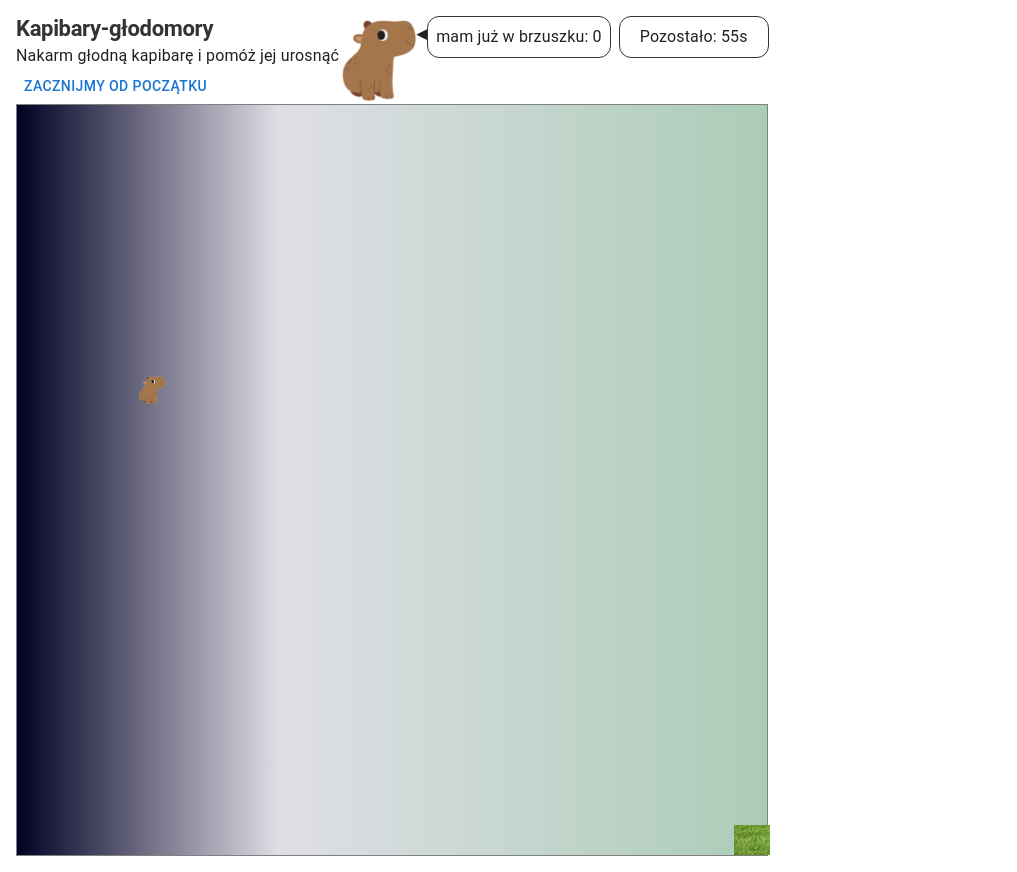
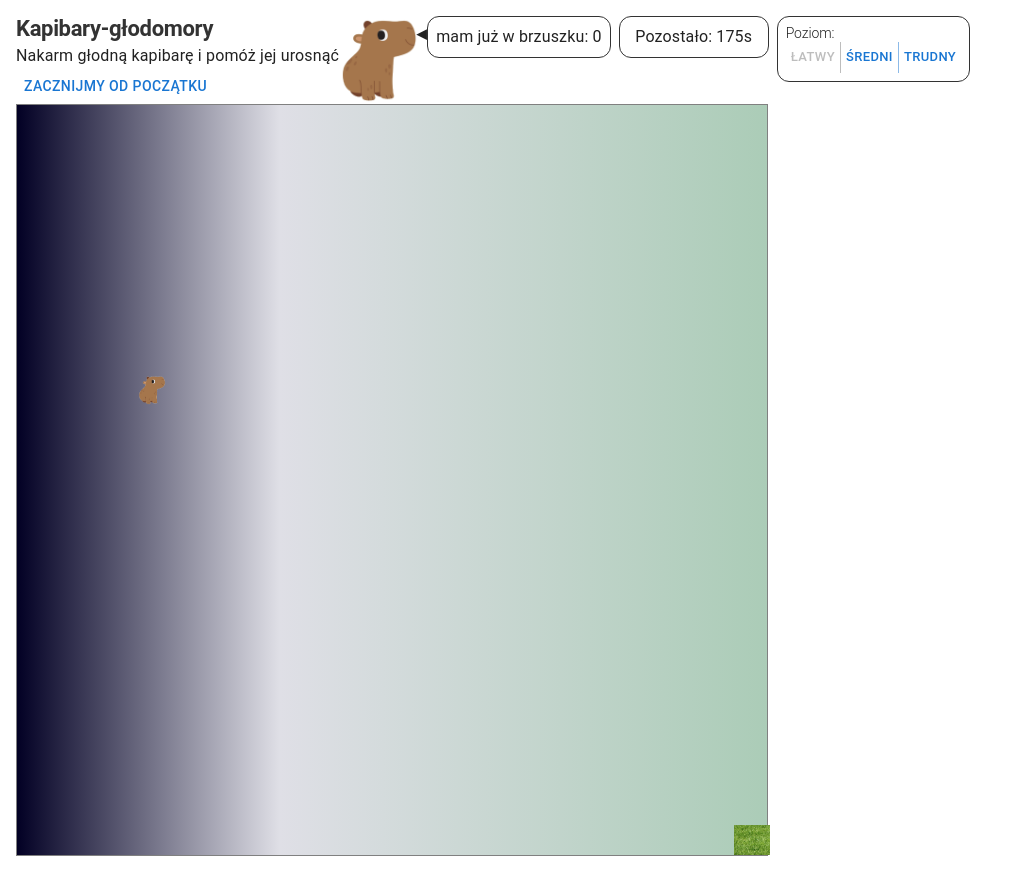
Before and after one commit to WojciechBylica/hungry-capybaras, a React (Vite) app: page / in a window 1280 px wide. Shown: the whole page, without its empty margins (0-1017 px from the left). Built offline with nearby package versions, Linux system fonts and the light colour scheme.

Commit message:
adde levels of hardness

```diff
--- a/src/App.tsx
+++ b/src/App.tsx
@@ -2,32 +2,14 @@ import { Box, Button, Typography } from '@mui/material'
 import capibara from './assets/capibara-img.png'
 import { useApp } from './useApp'
 import { getFill } from './utils'
-import { CurrentResult, Timer } from './components'
+import { CurrentResult, LevelButtons, Timer } from './components'
 import { GameContext } from './context'
 
 function App() {
-    const {
-        fields,
-        maxWidth,
-        count,
-        handleReset,
-        timeLeft,
-        setTimeLeft,
-        resetKey,
-        initialTimeLeft,
-    } = useApp()
+    const { fields, maxWidth, handleReset, count, ...rest } = useApp()
 
     return (
-        <GameContext.Provider
-            value={{
-                count,
-                timeLeft,
-                setTimeLeft,
-                handleReset,
-                resetKey,
-                initialTimeLeft,
-            }}
-        >
+        <GameContext.Provider value={{ handleReset, count, ...rest }}>
             <Box component="header" sx={{ display: 'flex' }}>
                 <Box>
                     <Typography variant="h1">Kapibary-głodomory </Typography>
@@ -45,7 +27,10 @@ function App() {
                 />
 
                 <CurrentResult />
-                <Timer />
+                <Box sx={{ display: 'flex', height: 'fit-content' }}>
+                    <Timer />
+                    <LevelButtons />
+                </Box>
             </Box>
 
             <Box
--- a/src/components/index.ts
+++ b/src/components/index.ts
@@ -1,2 +1,3 @@
 export * from './timer'
 export * from './currentResult'
+export * from './levelButtons'
--- /dev/null
+++ b/src/components/levelButtons/LevelButtons.tsx
@@ -0,0 +1,47 @@
+import { Box, Button, ButtonGroup, Typography } from '@mui/material'
+import { useGameContext } from '../../context'
+import { getLevelLabel } from '../../utils'
+
+export const LevelButtons = () => {
+    const { level, setLevel, handleReset } = useGameContext()
+    return (
+        <Box sx={{ p: '8px', borderRadius: '12px', border: '1px solid #333' }}>
+            <Typography variant="h2" sx={{ fontSize: '14px' }}>
+                Poziom:
+            </Typography>
+            <ButtonGroup
+                variant="text"
+                size="small"
+                aria-label="Wybór poziomu trudności"
+            >
+                <Button
+                    disabled={level === 'easy'}
+                    onClick={() => {
+                        setLevel('easy')
+                        handleReset()
+                    }}
+                >
+                    {getLevelLabel('easy')}
+                </Button>
+                <Button
+                    disabled={level === 'medium'}
+                    onClick={() => {
+                        setLevel('medium')
+                        handleReset()
+                    }}
+                >
+                    {getLevelLabel('medium')}
+                </Button>
+                <Button
+                    disabled={level === 'hard'}
+                    onClick={() => {
+                        setLevel('hard')
+                        handleReset()
+                    }}
+                >
+                    {getLevelLabel('hard')}
+                </Button>
+            </ButtonGroup>
+        </Box>
+    )
+}
--- /dev/null
+++ b/src/components/levelButtons/index.ts
@@ -0,0 +1 @@
+export { LevelButtons } from './LevelButtons'
--- a/src/context.ts
+++ b/src/context.ts
@@ -4,6 +4,7 @@ import {
     createContext,
     useContext,
 } from 'react'
+import type { LevelType } from './types'
 
 interface GameContextType {
     count: number
@@ -12,6 +13,8 @@ interface GameContextType {
     handleReset: () => void
     resetKey: number
     initialTimeLeft: number
+    level: LevelType
+    setLevel: Dispatch<SetStateAction<LevelType>>
 }
 
 export const GameContext = createContext<GameContextType | null>(null)
@@ -22,7 +25,6 @@ export const useGameContext = () => {
         throw new Error(
             'Oh no! The component should be wrapped with ctx provider!'
         )
-        return
     }
     return ctx
 }
--- a/src/types.ts
+++ b/src/types.ts
@@ -6,3 +6,5 @@ export type FieldType = {
     y: number
     fill: FillType
 }
+
+export type LevelType = 'easy' | 'medium' | 'hard'
--- a/src/useApp.ts
+++ b/src/useApp.ts
@@ -1,5 +1,5 @@
 import { useEffect, useState } from 'react'
-import type { FieldType } from './types'
+import type { FieldType, LevelType } from './types'
 import { getInitialState, getRandomIndex, getTimeLeft, playMore } from './utils'
 
 export const useApp = () => {
@@ -15,7 +15,8 @@ export const useApp = () => {
     const [fields, setFields] = useState(initialValues)
     const [count, setCount] = useState(0)
     const [stage, setStage] = useState(1)
-    const initialTimeLeft = getTimeLeft(stage)
+    const [level, setLevel] = useState<LevelType>('easy')
+    const initialTimeLeft = getTimeLeft(stage, level)
     const [timeLeft, setTimeLeft] = useState(initialTimeLeft)
     const [resetKey, setResetKey] = useState(0)
 
@@ -23,7 +24,7 @@ export const useApp = () => {
         setFields(initialValues)
         setCount(0)
         setStage(1)
-        setTimeLeft(getTimeLeft(1))
+        setTimeLeft(getTimeLeft(1, level))
         setResetKey((k) => k + 1)
     }
 
@@ -146,5 +147,7 @@ export const useApp = () => {
         setTimeLeft,
         resetKey,
         initialTimeLeft,
+        level,
+        setLevel,
     }
 }
--- a/src/utils.tsx
+++ b/src/utils.tsx
@@ -1,19 +1,44 @@
-import type { FieldType, FillType } from './types'
+import type { FieldType, FillType, LevelType } from './types'
 import capibara from './assets/capibara-img.png'
 import grass from './assets/grass.png'
 
-export const getTimeLeft = (stage: number) => {
+export const getLevelMultiplier = (level: LevelType) => {
+    switch (level) {
+        case 'easy':
+            return 3
+        case 'medium':
+            return 2
+        case 'hard':
+            return 1
+        default:
+            return 1
+    }
+}
+export const getLevelLabel = (level: LevelType) => {
+    switch (level) {
+        case 'easy':
+            return 'łatwy'
+        case 'medium':
+            return 'średni'
+        case 'hard':
+            return 'trudny'
+        default:
+            return 'łatwy'
+    }
+}
+
+export const getTimeLeft = (stage: number, level: LevelType) => {
     switch (stage) {
         case 1:
-            return 60
+            return 60 * getLevelMultiplier(level)
         case 2:
-            return 45
+            return 45 * getLevelMultiplier(level)
         case 3:
-            return 30
+            return 30 * getLevelMultiplier(level)
         case 4:
-            return 15
+            return 15 * getLevelMultiplier(level)
         case 5:
-            return 10
+            return 10 * getLevelMultiplier(level)
         default:
             return 0
     }
```
